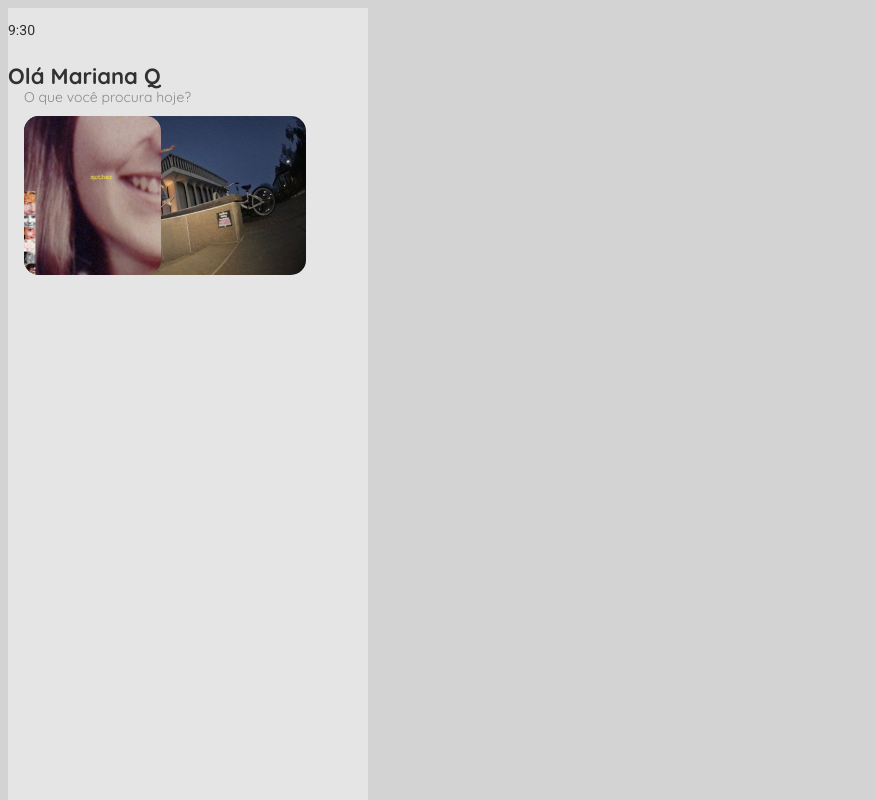
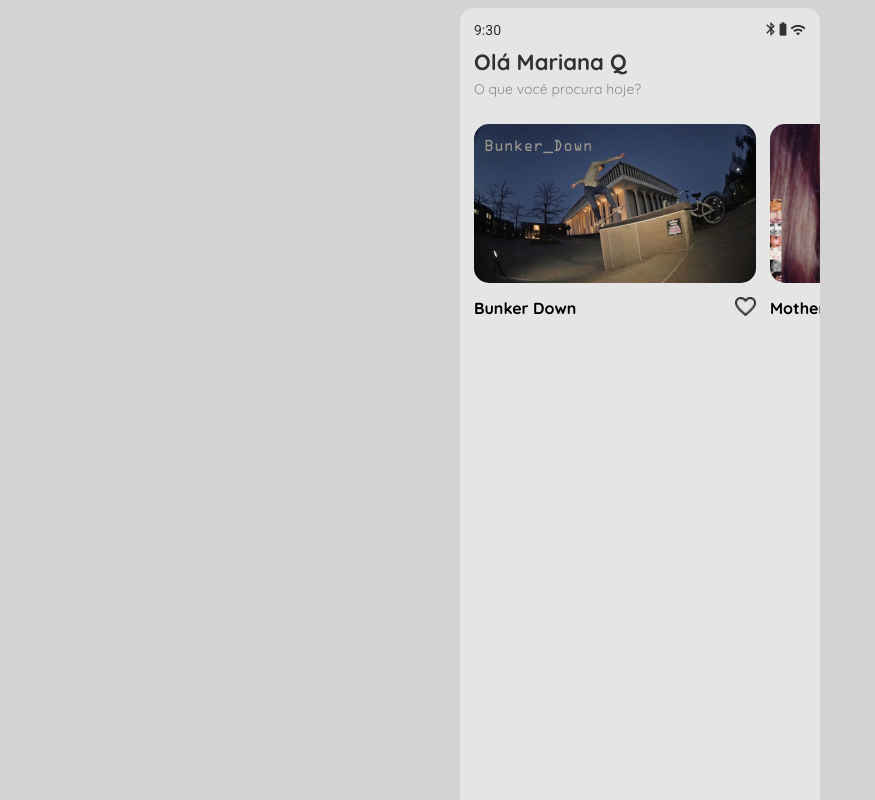
Before and after one commit to wardedcoffee/skateapp, a website: page index.html in a window 1280 px wide. Shown: the top 800 px of the page, without its empty margins (0-875 px from the left). Drawn offline with Linux system fonts and the light colour scheme.

Commit message:
ajuste de posicionamento elemento do topo, ampliando a estrutura css

```diff
--- a/index.html
+++ b/index.html
@@ -14,11 +14,20 @@
 
 <body>
     <div class="great-background">
-        <div class="status-bar">
-            <p class="status-bar-font">9:30</p>
-            <icon class="bluetooth"></icon>
+        <div class="status-bar-container">
+            <div class="status-bar">
 
+                <p class="status-bar-clock">9:30</p>
+
+                <div class="status-bar-connections">
+                    <img src="./assets/icons/bluetooth.png" alt="bluetooth icon">
+                    <img src="./assets/icons/battery_full.png" alt="baterry full">
+                    <img src="./assets/icons/wifi.png" alt="wifi signal">
+                </div>
+
+            </div>
         </div>
+
         <header>
             <div class="username-top">
                 <p>
@@ -28,14 +37,27 @@
                     O que você procura hoje?
                 </p>
             </div>
+        </header>
+
+            <div class="carrousel-group">
+                <div class="carrousel-first-image">
+                    <img class="img" src="./assets/image_1.png" alt="rapaz fazendo manobra radical com skate"/>
+                    <div class="bold-font-hearth-logo">
+                        <p class="bold-fonts">Bunker Down</p>
+                        <img class="hearth-icon" src="./assets/icons/favorite_border.png" alt="coracao de like">
+                    </div>
+                </div>
+                <div class="carrousel-second-image">
+                    <img class="img" src="./assets/image_2.png" alt="moça sorrindo"/>
+                    <div class="bold-font-hearth-logo">
+                        <p class="bold-fonts">Mother</p>
+                        <img class="hearth-icon" src="./assets/icons/favorite_border.png" alt="coracao de like">
+                    </div>
+                </div>
+            </div>
 
             <div>
-                <img class="img" src="./assets/image_1.png" alt="rapaz fazendo manobra radical com skate"/>
-                <img class="img" src="./assets/image_2.png" alt="moça sorrindo"/>
             </div>
-            <div>
-            </div>
-        </header>
 
     </div>
 
--- a/style.css
+++ b/style.css
@@ -3,31 +3,41 @@ body {
 }
 
 .great-background {
+    display: block;
+    margin-left: auto;
+    margin-right: auto;
+
     background-color: #E5E5E5;
-    position: absolute;
+    border-radius: 14px;
+    /* position: absolute; */
     width: 360px;
     height: 1016px;
+	overflow-x: hidden;
 
 }
 
-.status-bar {
+.status-bar-container {
     /* status_bar */
 
     /* position: absolute;  REVER ESSA REGRA NAO FICOU BOM COMO NO FIGMA*/
-    width: 328px;
+    width: 346px;
     height: 18px;
-    left: 16px;
+    left: 24px;
     top: 4px;
 
 }
 
-.status-bar-font {
+.status-bar{
     /* 9:30 */
+	margin-left: 14px;
 
+	display: flex;
+    justify-content: space-between;
+	/* background-color: rebeccapurple; */
     /* position: absolute; */
-    width: 27px;
-    height: 18px;
-    left: 16px;
+    /* width: 27px;
+    height: 18px; */
+    left: 24px;
     top: 4px;
 
     font-family: 'Roboto';
@@ -39,6 +49,16 @@ body {
     color: #313131;
 }
 
+.status-bar-clock{
+	display: inline;
+	align-content: space-around;
+}
+
+.status-bar-connections{
+	display: inline;
+    margin-top: 14px;
+}
+
 .username-top {
     /* Olá Mariana Q */
     /* background-color: aqua; */
@@ -46,7 +66,7 @@ body {
     /* position: absolute;  REVER ESSA REGRA NAO FICOU BOM COMO NO FIGMA*/
     width: 193px;
     height: 28px;
-    left: 16px;
+    margin-left: 14px;
     top: 30px;
 
     font-family: 'Quicksand';
@@ -67,7 +87,7 @@ body {
     position: absolute;
     width: 168px;
     height: 18px;
-    left: 16px;
+    /* left: 24px; */
     top: 66px;
 
     font-family: 'Quicksand';
@@ -83,10 +103,46 @@ body {
     opacity: 0.5;
 }
 
+.bold-font-hearth-logo{
+    display: flex;
+    justify-content: space-between;
+}
+
+.bold-fonts{
+    font-family: 'Quicksand';
+    font-style: normal;
+    font-weight: 700;
+    font-size: 16px;
+    line-height: 18px;
+
+}
+
+.hearth-icon{
+    height: 20px;
+    line-height: 20px;
+    margin-top: 14px;
+}
+
+.carrousel-group {
+	display: flex;
+	margin-top: 48px;
+	margin-left: 14px;
+}
+
+.carrousel-first-image {
+	display: block;
+}
+
+.carrousel-second-image {
+	display: block;
+	margin-left: 14px;
+}
+
+
 .img {
     /* image 1 */
-
-position: absolute;
+    display: block;
+    /* position: absolute; */
     border-radius: 15px;
     /* width: 282px; */
     height: 159px;
```
Also changed, not shown: assets/icons/battery_full.png (added), assets/icons/bluetooth.png (added), assets/icons/favorite_border.png (added), assets/icons/wifi.png (added). Lines whose indentation alone changed are shown as unchanged.
